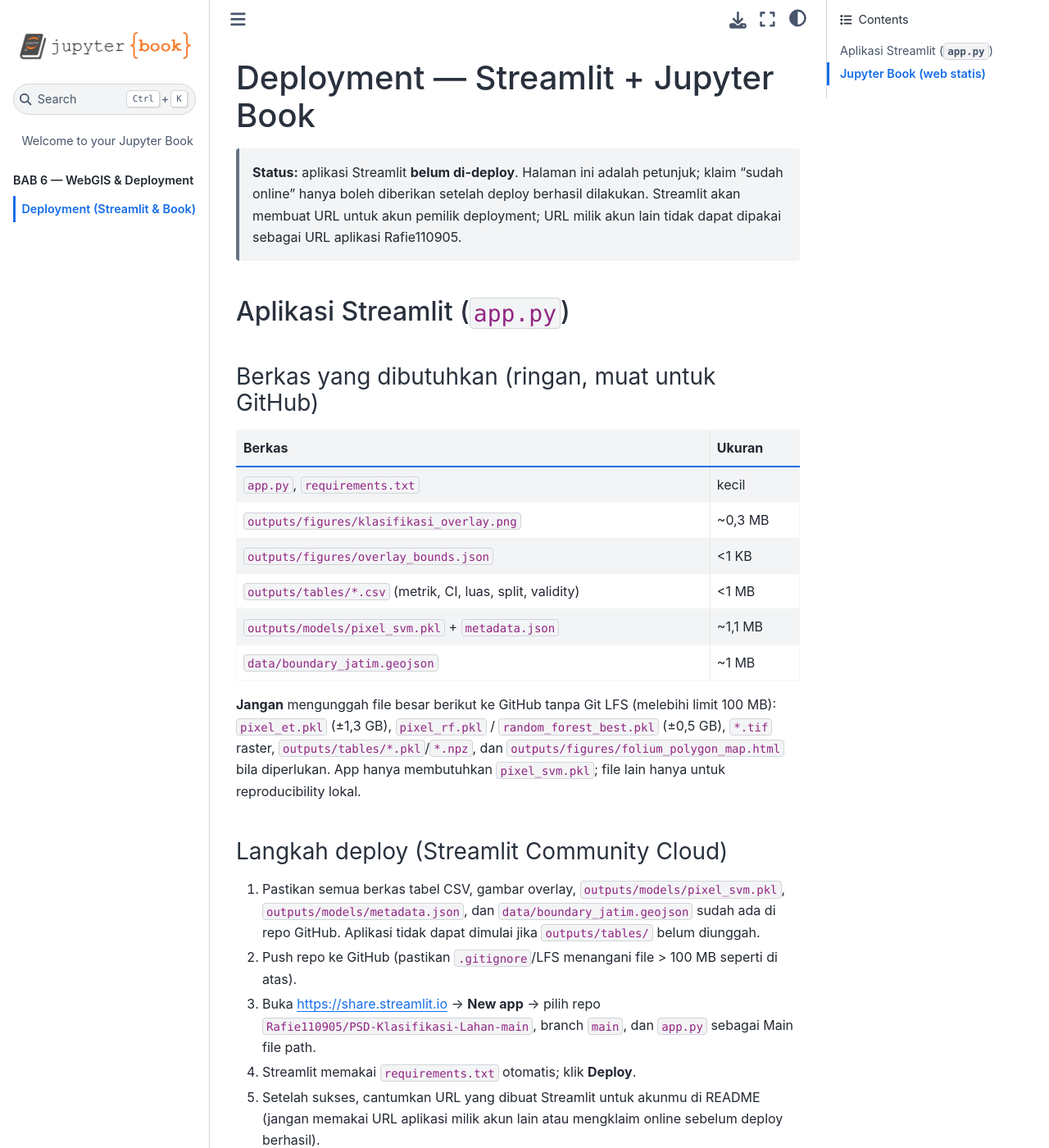
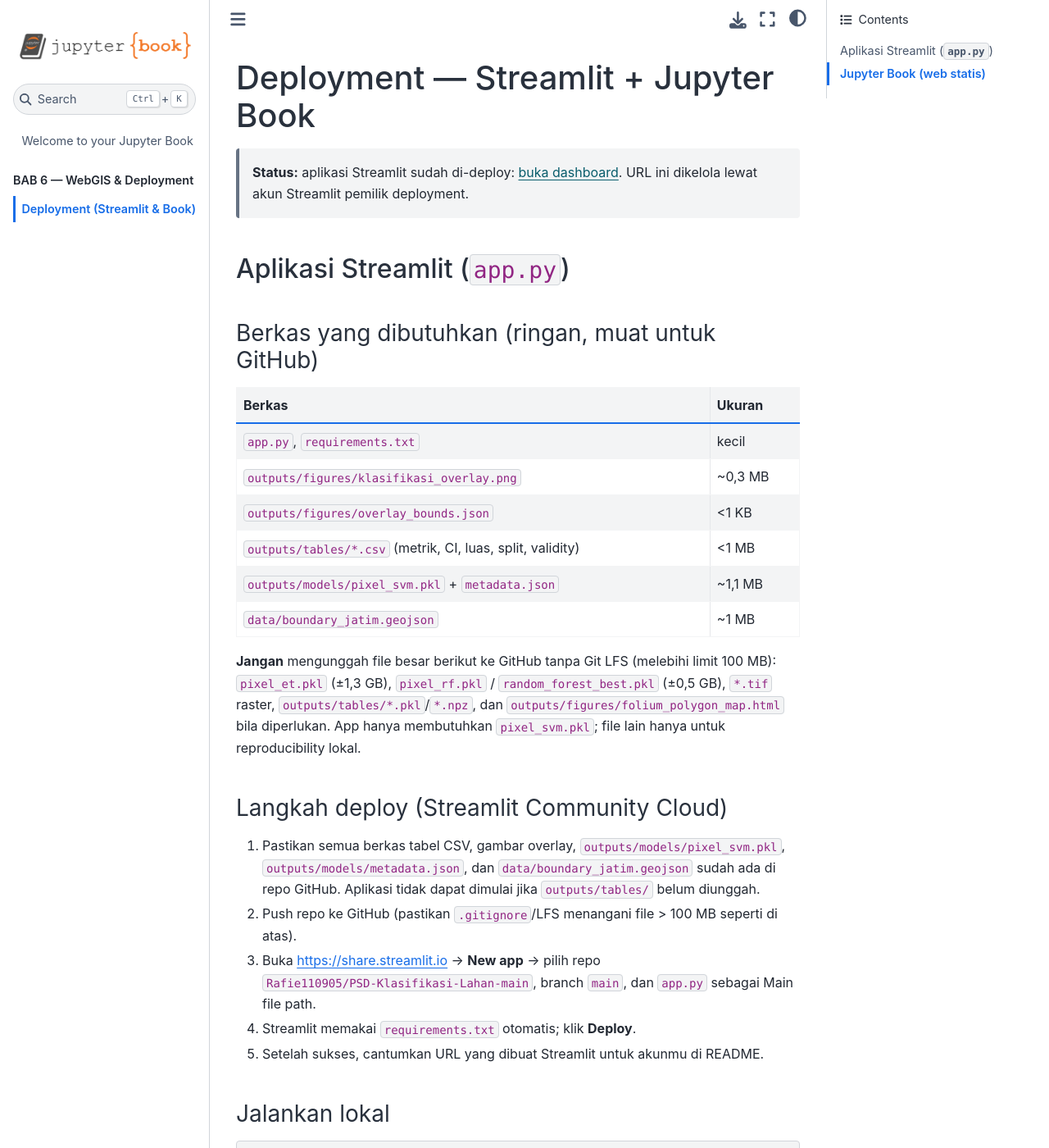
Before and after one commit to Rafie110905/PSD-Klasifikasi-Lahan-main, a Jupyter Book: the page built from deployment.md, in a window 1280 px wide and 1400 px high. Shown: the whole window at 82% size. Built offline with Jupyter Book 1.0.4 settings and Sphinx 7.4.7 and the Sphinx Book theme 1.1.4, drawn with Linux system fonts in a browser that asks for light colours; pages that are not in the unit, such as notebooks, are missing from menus.

Commit message:
Link live Streamlit dashboard
Co-authored-by: Copilot <223556219+Copilot@users.noreply.github.com>

```diff
--- a/deployment.md
+++ b/deployment.md
@@ -1,8 +1,7 @@
 # Deployment — Streamlit + Jupyter Book
 
-> **Status:** aplikasi Streamlit **belum di-deploy**. Halaman ini adalah petunjuk; klaim "sudah online"
-hanya boleh diberikan setelah deploy berhasil dilakukan. Streamlit akan membuat URL untuk akun pemilik
-deployment; URL milik akun lain tidak dapat dipakai sebagai URL aplikasi Rafie110905.
+> **Status:** aplikasi Streamlit sudah di-deploy: [buka dashboard](https://psd-klasifikasi-lahan-main-d32m2apyfjy9jndulj9eab.streamlit.app/).
+> URL ini dikelola lewat akun Streamlit pemilik deployment.
 
 ## Aplikasi Streamlit (`app.py`)
 
@@ -31,8 +30,7 @@ App hanya membutuhkan `pixel_svm.pkl`; file lain hanya untuk reproducibility lok
 3. Buka <https://share.streamlit.io> → **New app** → pilih repo `Rafie110905/PSD-Klasifikasi-Lahan-main`,
    branch `main`, dan `app.py` sebagai Main file path.
 4. Streamlit memakai `requirements.txt` otomatis; klik **Deploy**.
-5. Setelah sukses, cantumkan URL yang dibuat Streamlit untuk akunmu di README (jangan memakai URL
-   aplikasi milik akun lain atau mengklaim online sebelum deploy berhasil).
+5. Setelah sukses, cantumkan URL yang dibuat Streamlit untuk akunmu di README.
 
 ### Jalankan lokal
 
```
Also changed, not shown: README.md (+4 -4 lines).
